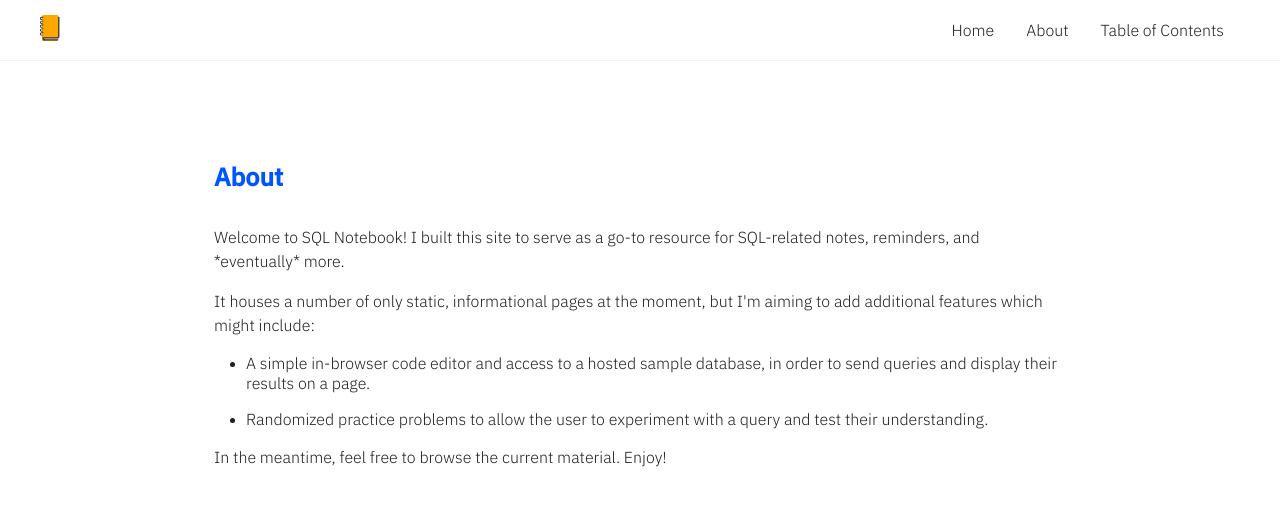
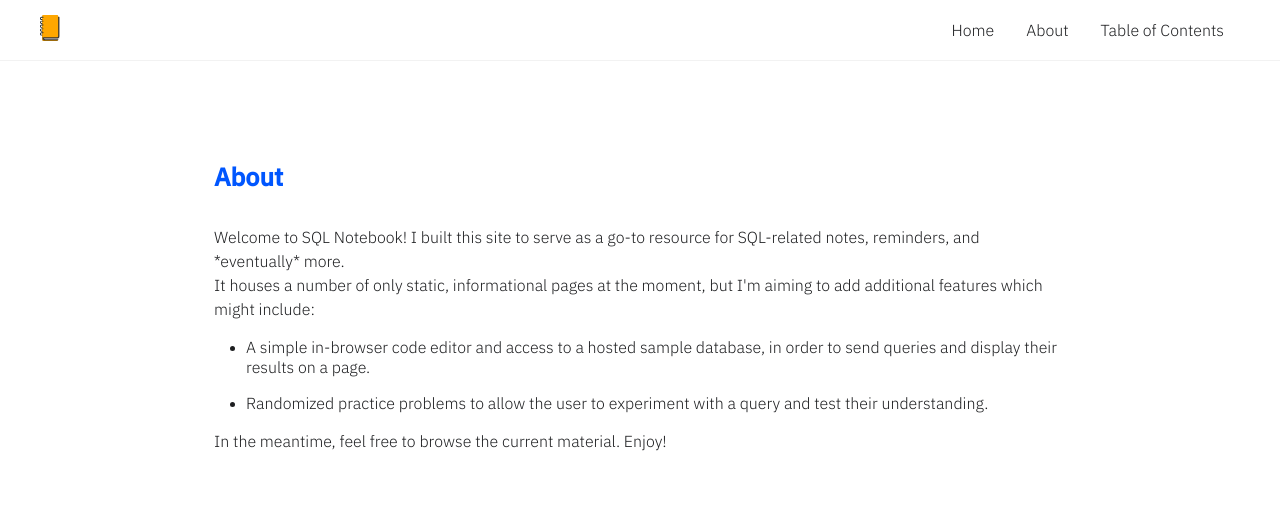
Before and after one commit to agviray/sql-notebook, a React (Create React App) app: page /about in a window 1280 px wide. Shown: the top 506 px of the page. Built offline with nearby package versions, Linux system fonts and the light colour scheme.

Commit message:
Create About styles file

```diff
--- a/src/components/pages/About.js
+++ b/src/components/pages/About.js
@@ -8,7 +8,7 @@ const About = () => {
           <div className="headingContainer">
             <h2>About</h2>
           </div>
-          <div className="mainContentContainer">
+          <div className="about">
             <p>
               Welcome to SQL Notebook! I built this site to serve as a go-to
               resource for SQL-related notes, reminders, and *eventually* more.
@@ -18,12 +18,13 @@ const About = () => {
               moment, but I'm aiming to add additional features which might
               include:
             </p>
-            <ul className="contentList">
+            <div className="listContainer">
+              <ul>
                 <li>
                   <span>
-                  A simple in-browser code editor and access to a hosted sample
-                  database, in order to send queries and display their results
-                  on a page.
+                    A simple in-browser code editor and access to a hosted
+                    sample database, in order to send queries and display their
+                    results on a page.
                   </span>
                 </li>
                 <li>
@@ -33,6 +34,7 @@ const About = () => {
                   </span>
                 </li>
               </ul>
+            </div>
             <p>
               In the meantime, feel free to browse the current material. Enjoy!
             </p>
--- a/src/sass/main.css
+++ b/src/sass/main.css
@@ -262,6 +262,24 @@ header > nav > .content .hamburger.toggledOpen > span:nth-of-type(3) {
   }
 }
 
+.about .listContainer {
+  padding-top: 1rem;
+  padding-bottom: 1rem;
+}
+.about .listContainer ul {
+  padding-left: 2rem;
+  list-style: disc;
+}
+.about .listContainer ul li {
+  color: #1d1e20;
+}
+.about .listContainer ul li:not(:nth-of-type(1)) {
+  padding-top: 1rem;
+}
+.about .listContainer ul li > span {
+  font-family: "IBM Plex Sans Light", Arial, Helvetica, sans-serif;
+}
+
 .createTable h3 {
   font-size: 20px;
   padding-bottom: 1.5rem;
@@ -428,17 +446,6 @@ header > nav > .content .hamburger.toggledOpen > span:nth-of-type(3) {
 .wrapper > section > div > div.mainContentContainer p:not(:nth-of-type(1)) {
   padding-top: 1rem;
 }
-.wrapper > section > div > div.mainContentContainer ul.contentList {
-  padding-top: 1rem;
-  padding-left: 2rem;
-  list-style: disc;
-}
-.wrapper > section > div > div.mainContentContainer ul.contentList li:not(:nth-of-type(1)) {
-  padding-top: 1rem;
-}
-.wrapper > section > div > div.mainContentContainer ul.contentList li > span {
-  font-family: "IBM Plex Sans Light", Arial, Helvetica, sans-serif;
-}
 
 .tableOfContents > ul {
   padding-left: 1rem;
--- a/src/sass/main.scss
+++ b/src/sass/main.scss
@@ -9,6 +9,7 @@
 @import './layout/layout';
 @import './layout//navigation';
 
+@import './pages/about';
 @import './pages/create-table';
 @import './pages/general-sql-info';
 @import './pages/home-page';
--- /dev/null
+++ b/src/sass/pages/_about.scss
@@ -0,0 +1,19 @@
+.about {
+  .listContainer {
+    padding-top: 1rem;
+    padding-bottom: 1rem;
+    ul {
+      padding-left: 2rem;
+      list-style: disc;
+      & li {
+        color: $globalFontColor;
+        &:not(:nth-of-type(1)) {
+          padding-top: 1rem;
+        }
+        & > span {
+          font-family: $globalMainFontFamily;
+        }
+      }
+    }
+  }
+}
--- a/src/sass/pages/_page-layout.scss
+++ b/src/sass/pages/_page-layout.scss
@@ -15,19 +15,6 @@
       // main content styles
       & > div.mainContentContainer {
         @include generalParagraph;
-        ul.contentList {
-          padding-top: 1rem;
-          padding-left: 2rem;
-          list-style: disc;
-          & li {
-            &:not(:nth-of-type(1)) {
-              padding-top: 1rem;
-            }
-            & > span {
-              font-family: $globalMainFontFamily;
-            }
-          }
-        }
       }
     }
   }
```
Also changed, not shown: 1 other file (tests, documents, lock files or other folders). Lines whose indentation alone changed are shown as unchanged.
